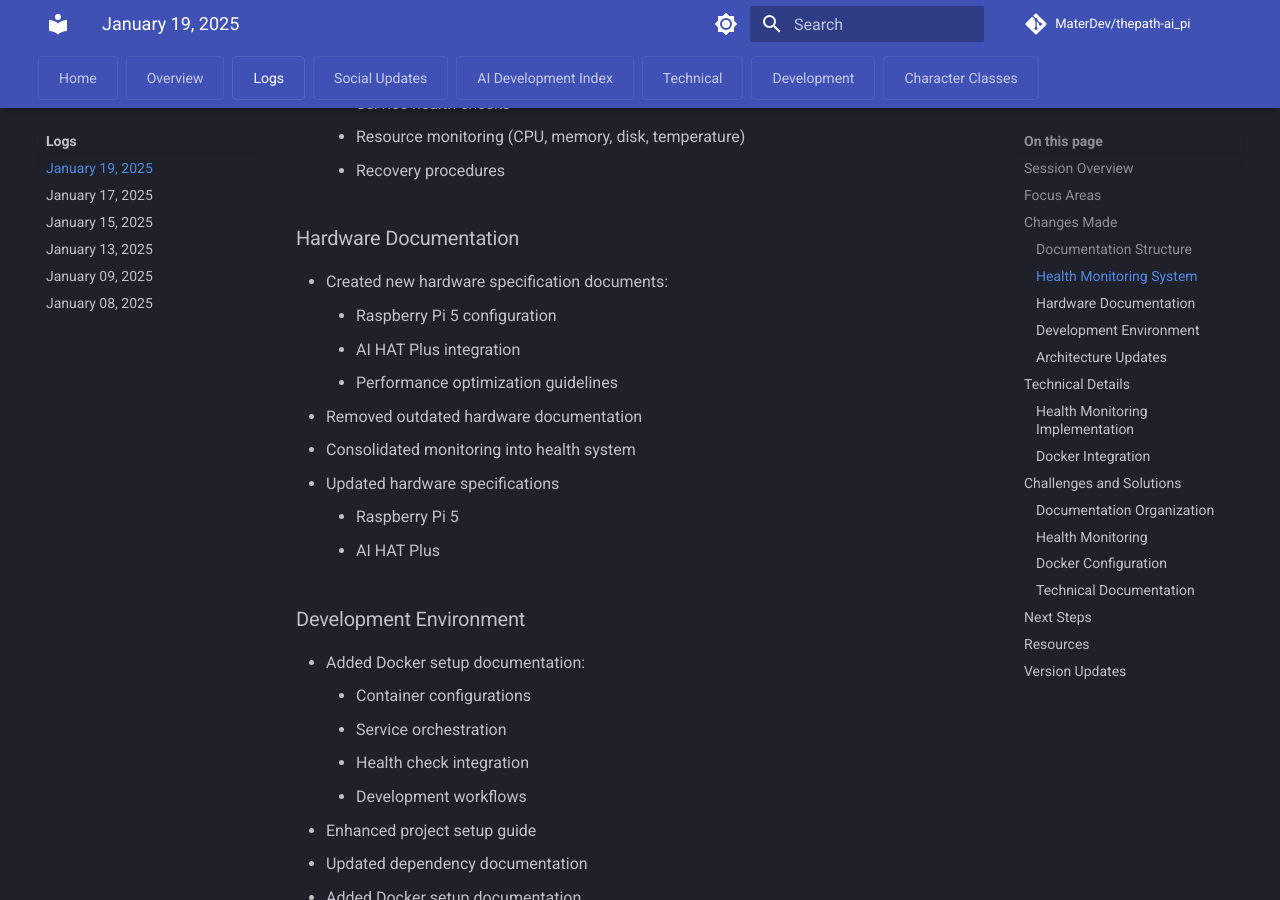
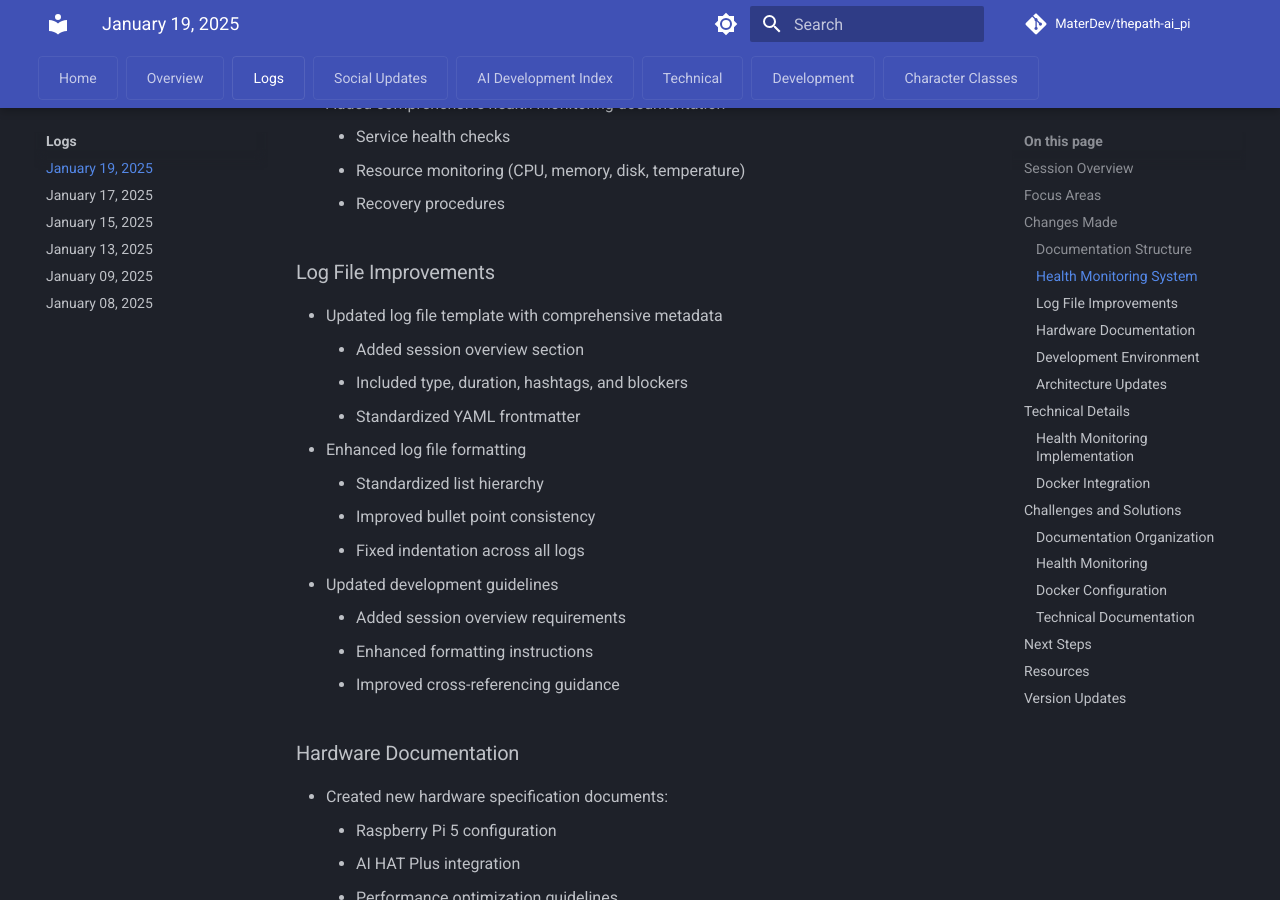
Before and after one commit to MaterDev/thepath-ai_pi, an MkDocs documentation site: the page built from docs/meta/logs/2025-01-19.md, in a window 1280 px wide and 900 px high, scrolled down 1536 px. Built offline with MkDocs 1.6.1 and Material for MkDocs 9.7.7, drawn with Linux system fonts in a browser that asks for light colours; comment, search, counter and statistics services are not loaded; some of the changed text lies outside the part shown.

Commit message:
docs: add log formatting changes to today's log
- Add log-format hashtag
- Add log file formatting to focus areas
- Add new section for Log File Improvements
- Detail changes to log template and formatting

````diff
--- a/docs/meta/logs/2025-01-19.md
+++ b/docs/meta/logs/2025-01-19.md
@@ -4,7 +4,7 @@
 ```yaml
 type: Documentation and Infrastructure
 duration: 3 hours
-hashtags: [health-monitoring, docker-setup, documentation-structure, ai-development, infrastructure]
+hashtags: [health-monitoring, docker-setup, documentation-structure, ai-development, infrastructure, log-format]
 blockers: None
 ```
 
@@ -16,6 +16,7 @@ blockers: None
 * AI development index improvements
 * Hardware documentation updates
 * Service architecture refinement
+* Log file formatting standardization
 
 ## Changes Made
 
@@ -48,6 +49,21 @@ blockers: None
     * Service health checks
     * Resource monitoring (CPU, memory, disk, temperature)
     * Recovery procedures
+
+### Log File Improvements
+
+* Updated log file template with comprehensive metadata
+    * Added session overview section
+    * Included type, duration, hashtags, and blockers
+    * Standardized YAML frontmatter
+* Enhanced log file formatting
+    * Standardized list hierarchy
+    * Improved bullet point consistency
+    * Fixed indentation across all logs
+* Updated development guidelines
+    * Added session overview requirements
+    * Enhanced formatting instructions
+    * Improved cross-referencing guidance
 
 ### Hardware Documentation
 
````
